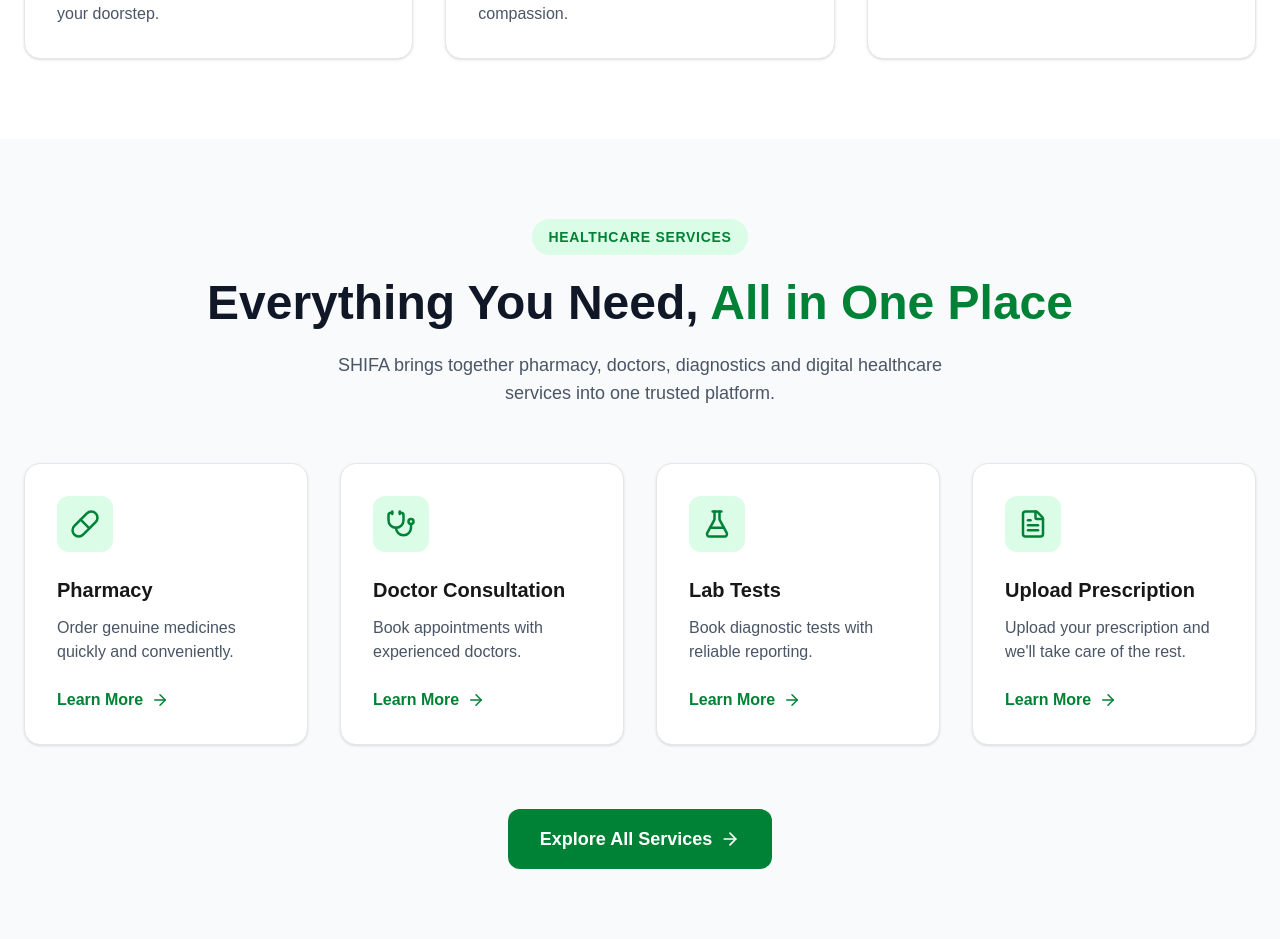
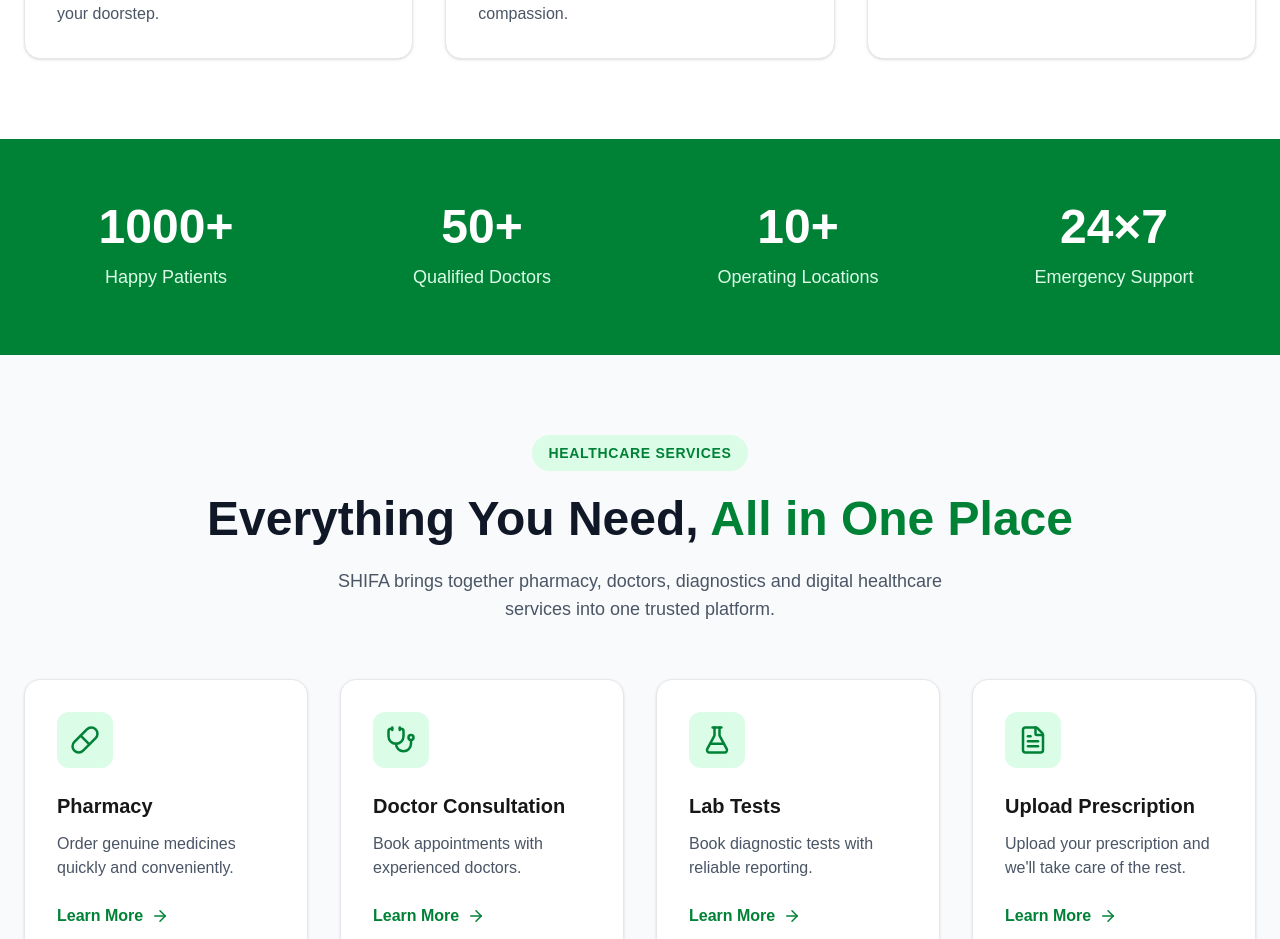
Before and after one commit to shifalifeline/shifalifeline-web, a Next.js app: page / in a window 1280 px wide. Shown: the part 2220-3159 px from the top of the page. Built offline with nearby package versions, Linux system fonts and the light colour scheme.

Commit message:
feat(home): add statistics section

```diff
--- a/app/page.tsx
+++ b/app/page.tsx
@@ -2,6 +2,7 @@ import Navbar from "../components/Navbar";
 import Hero from "../components/Hero";
 import QuickActions from "../components/QuickActions";
 import WhyChoose from "../components/WhyChoose";
+import Stats from "../components/Stats";
 import Services from "../components/Services";
 import Branches from "../components/Branches";
 import Footer from "../components/Footer";
@@ -13,6 +14,7 @@ export default function Home() {
       <Hero />
       <QuickActions />
       <WhyChoose />
+      <Stats />
       <Services />
       <Branches />
       <Footer />
--- /dev/null
+++ b/components/Stats.tsx
@@ -0,0 +1,23 @@
+import { STATS } from "../constants/stats";
+
+export default function Stats() {
+  return (
+    <section className="bg-green-700 py-16">
+      <div className="mx-auto max-w-7xl px-6">
+        <div className="grid grid-cols-2 gap-8 text-center lg:grid-cols-4">
+          {STATS.map((stat) => (
+            <div key={stat.label}>
+              <h2 className="text-4xl font-bold text-white md:text-5xl">
+                {stat.value}
+              </h2>
+
+              <p className="mt-3 text-lg text-green-100">
+                {stat.label}
+              </p>
+            </div>
+          ))}
+        </div>
+      </div>
+    </section>
+  );
+}
--- /dev/null
+++ b/constants/stats.ts
@@ -0,0 +1,18 @@
+export const STATS = [
+  {
+    value: "1000+",
+    label: "Happy Patients",
+  },
+  {
+    value: "50+",
+    label: "Qualified Doctors",
+  },
+  {
+    value: "10+",
+    label: "Operating Locations",
+  },
+  {
+    value: "24×7",
+    label: "Emergency Support",
+  },
+];
```
Lines whose indentation alone changed are shown as unchanged.
